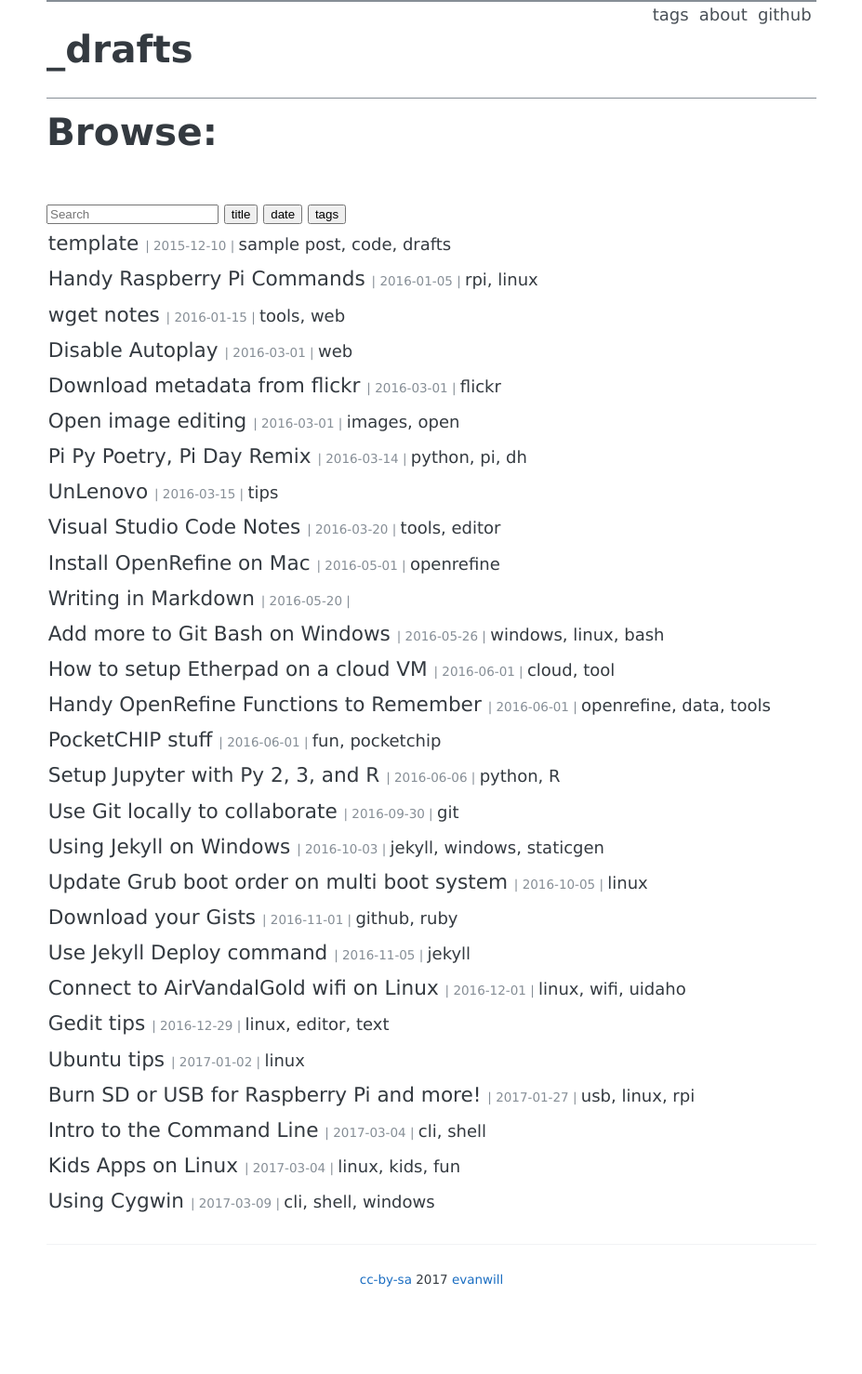
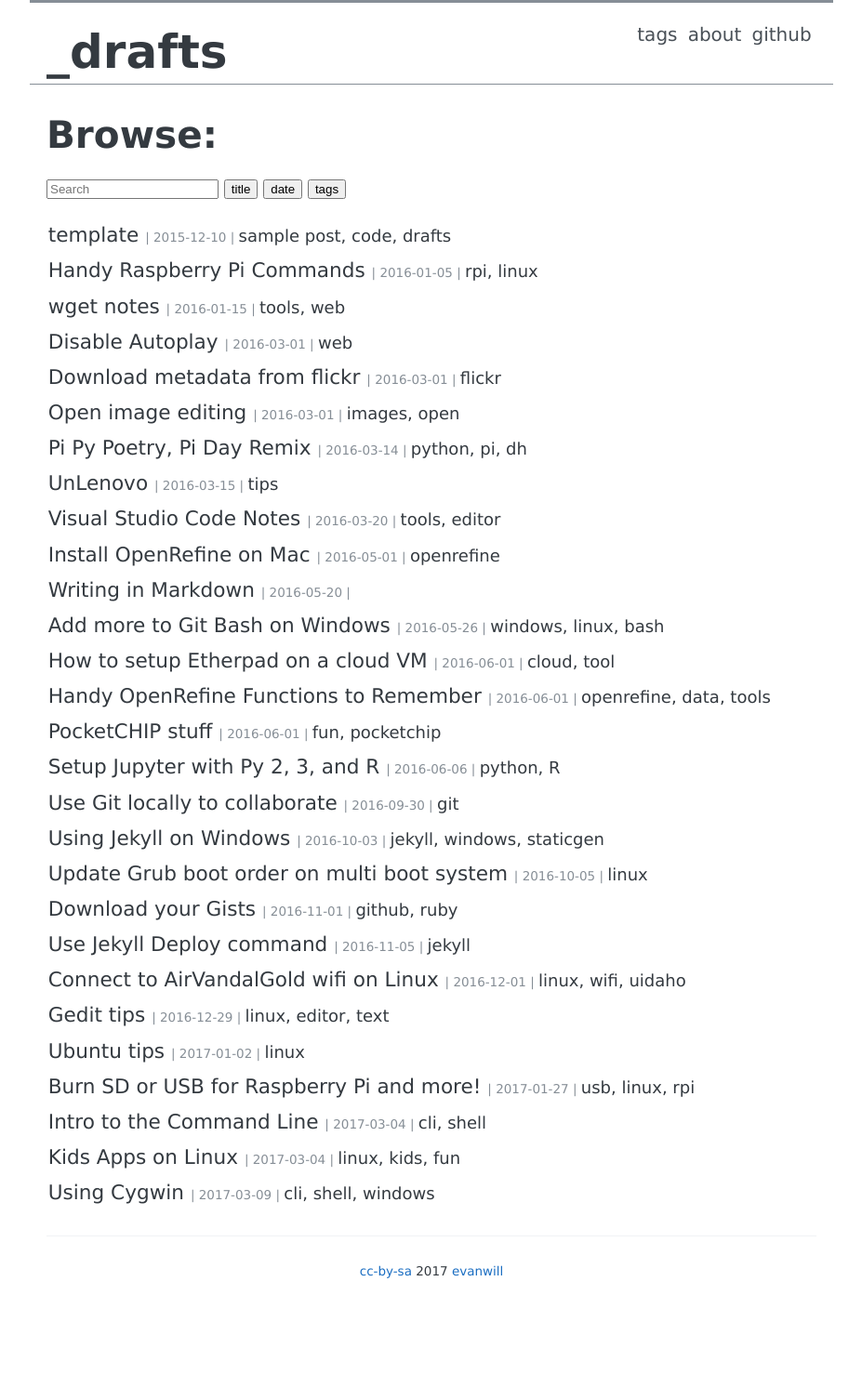
Before and after one commit to evanwill/_drafts, a Jekyll site: the page built from index.html, in a window 1280 px wide. Shown: the whole page at 93% size, without its empty margins (176-1103 px from the left). Built offline with Jekyll 4.4.1, drawn with Linux system fonts in a browser that asks for light colours; after the commit the page ends 1379 px from its top, so only the background shows below that.

Commit message:
update styles

```diff
--- a/_layouts/default.html
+++ b/_layouts/default.html
@@ -2,10 +2,12 @@
 <html lang="en">
 {% include head.html %}
 <body>
-  <div class="content-container">
+  <div class="container">
     {% include nav.html %}
 
+    <div class="content">
     {{ content }}
+    </div>
 
     {% include footer.html %}
   </div>
--- a/_sass/_site.scss
+++ b/_sass/_site.scss
@@ -10,29 +10,31 @@ body {
   padding: 0;
 }
 
-.content-container {
+.container {
   max-width: 48rem;
-  padding: 0 1rem 5rem 1rem;
+  //padding: 0 1rem 5rem 1rem;
   margin-left:  auto;
   margin-right: auto;
+  border-top: 3px solid $oc-gray-6;
 
   @media (max-width: 48rem){
-    padding: 2rem 1.3rem;
+    padding: 0 2rem 1.3rem;
   }
 }
 
 /* Header */
 .header {
-  border-top: 2px solid $oc-gray-6;
+  padding: 1rem 1rem 0 1rem;
   border-bottom: 1px solid $oc-gray-6;
 }
 .header-title {
-    font-size: 2.25em;
+    font-size: 50px;
     line-height: 1.2em;
     font-weight: 600;
     border:none;
     float:left;
     padding: 0;
+    margin: .25rem 0;
     a {
       color: $base-color;
       &:hover,
@@ -47,14 +49,21 @@ body {
       color: $oc-gray-7;
       text-transform: lowercase;
       margin-right: .3rem;
+      font-size: 20px;
       &:hover,
       &:focus {
         color: $oc-gray-7;
         text-decoration: none;
+        background-color: $background-over-color;
       }
     }
 }
-
+.content {
+  padding: 1rem 1rem 0 1rem;
+}
+.browse {
+  margin-bottom: 1rem;
+}
 /*--------------
   Page
   -------------- */
@@ -62,7 +71,7 @@ body {
 .page {
   &-title {
     margin-top: 0;
-    margin-bottom: 2rem;
+    margin-bottom: 1rem;
     font-size: 2.25em;
     line-height: 1.2em;
     font-weight: 600;
--- a/_sass/_typography.scss
+++ b/_sass/_typography.scss
@@ -51,7 +51,7 @@ h1 {
 
 h2 {
   padding-top: 0.3em;
-  padding-bottom: 0.3em;
+  padding-bottom: 0;
   font-size: 1.75em;
   line-height: 1.225em;
   //border-bottom: 1px solid #eee;
--- a/css/main.scss
+++ b/css/main.scss
@@ -1,6 +1,8 @@
 ---
 ---
-@import "color";
-@import "variables";
-@import "typography";
-@import "site";
+@import
+    "color",
+    "variables",
+    "typography",
+    "site"
+;
--- a/index.html
+++ b/index.html
@@ -5,12 +5,12 @@ layout: default
   <h2 class="page-title">Browse:</h2>
   <div id="archiveList" class="archive-list">
 
-    <!-- class="search" automagically makes an input a search field. -->
-    <input class="search" placeholder="Search" />
-    <!-- class="sort" automagically makes an element a sort buttons. The date-sort value decides what to sort by. -->
-    <button class="sort" data-sort="title">title</button>
-    <button class="sort" data-sort="date">date</button>
-    <button class="sort" data-sort="tags">tags</button>
+    <div class="browse">
+      <input class="search" placeholder="Search" />
+      <button class="sort" data-sort="title">title</button>
+      <button class="sort" data-sort="date">date</button>
+      <button class="sort" data-sort="tags">tags</button>
+    </div>
 
     <!-- Child elements of container with class="list" becomes list items -->
     <div class="listjs">
```
Also changed, not shown: 1 other file.
